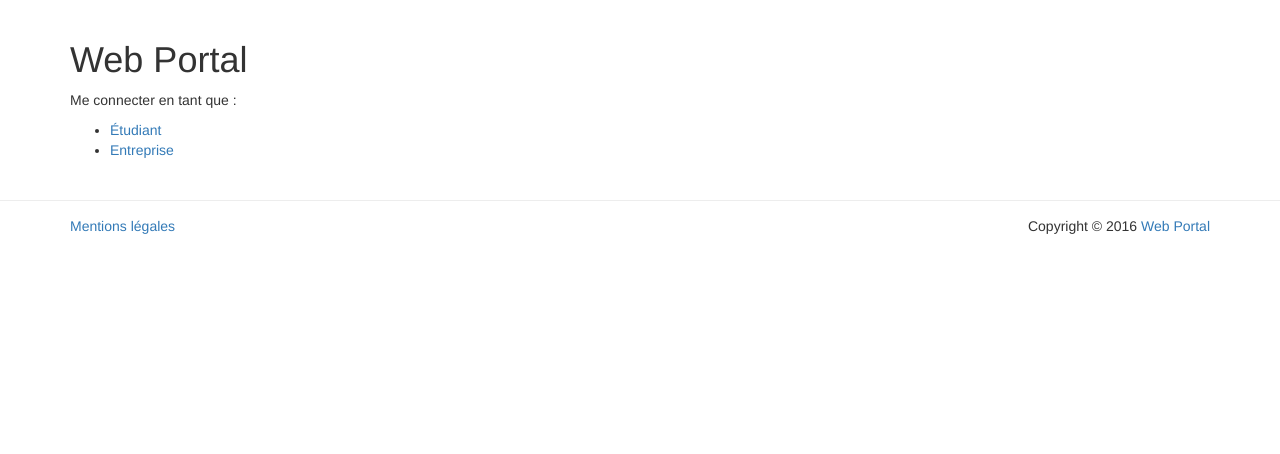
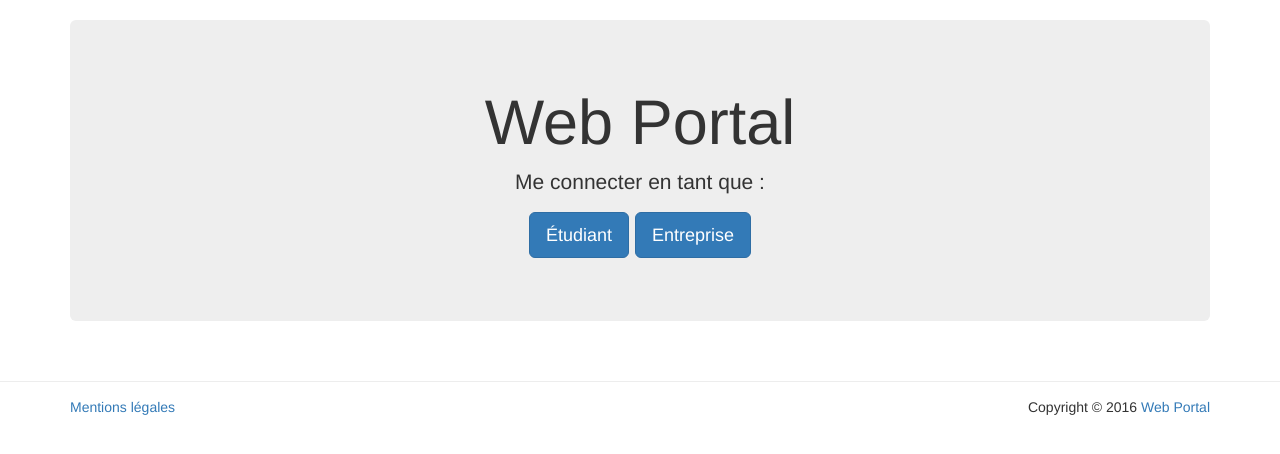
Before and after one commit to kevin-zokpe/WebPortail, a PHP site: page / in a window 1280 px wide. Shown: the part 52-506 px from the top of the page. Run offline with PHP 8.4, Linux system fonts and the light colour scheme; some libraries are stand-ins or nearby versions.

Commit message:
Update home.php
Modification légère de l'apparance

```diff
--- a/PHP/app/view/home.php
+++ b/PHP/app/view/home.php
@@ -1,15 +1,17 @@
 <div class="container">
 	<div class="row">
-		<div class="col-md-8">
-			<h1>Web Portal</h1>
-			<?php
-				if (!App::isLogged()) {
-			?>
-			<p>Me connecter en tant que :</p>
-			<ul>
-				<li><a href="index.php?page=login&amp;type=student">Étudiant</a></li>
-				<li><a href="index.php?page=login&amp;type=company">Entreprise</a></li>
-			</ul>
+		<div class="col-md-12">
+			<div class="jumbotron" style="text-align: center;">
+				<h1>Web Portal</h1>
+				<?php
+					if (!App::isLogged()) {
+				?>
+				<p>Me connecter en tant que :</p>
+				<p>
+					<a class="btn btn-primary btn-lg" href="index.php?page=login&amp;type=student" role="button">Étudiant</a>
+					<a class="btn btn-primary btn-lg" href="index.php?page=login&amp;type=company" role="button">Entreprise</a>
+				</p>
+			</div>
 			<?php
 				}
 
```
